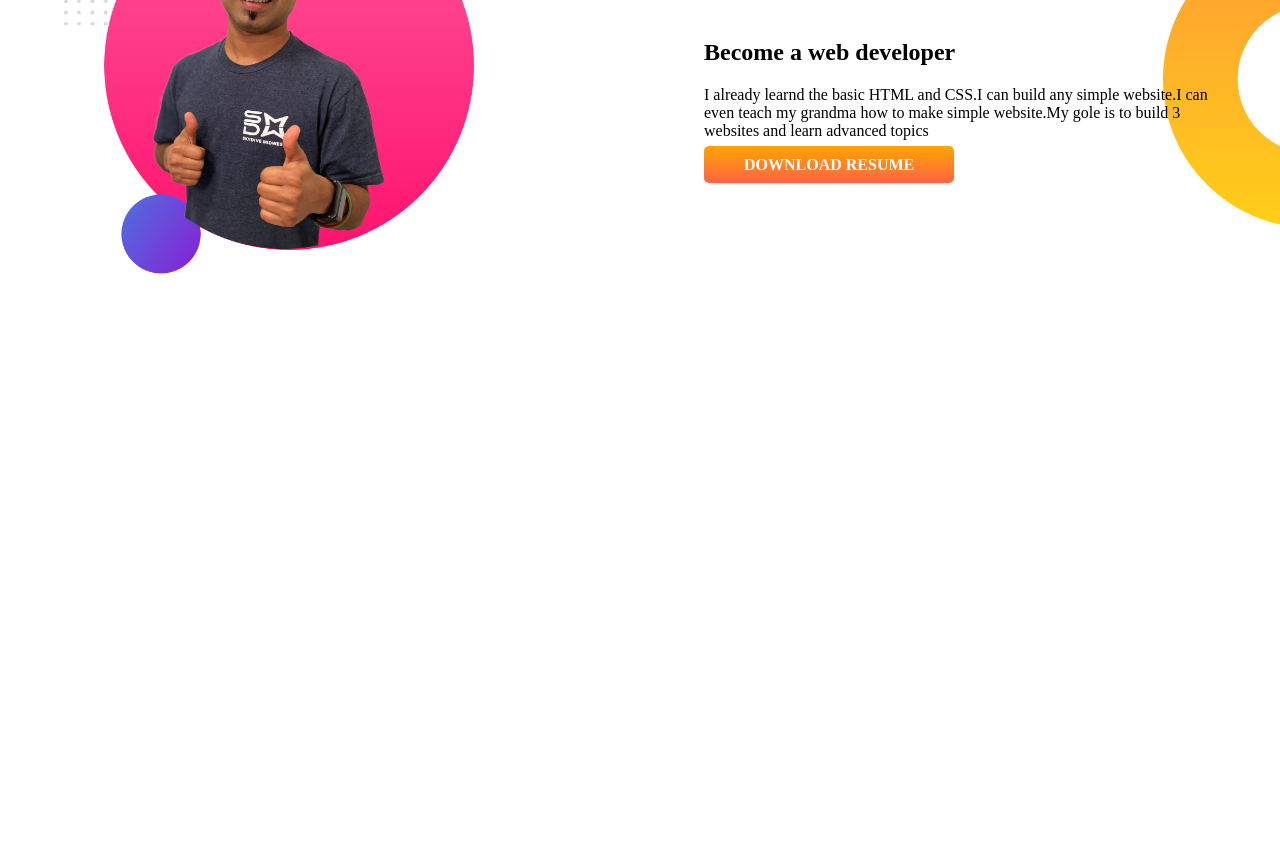
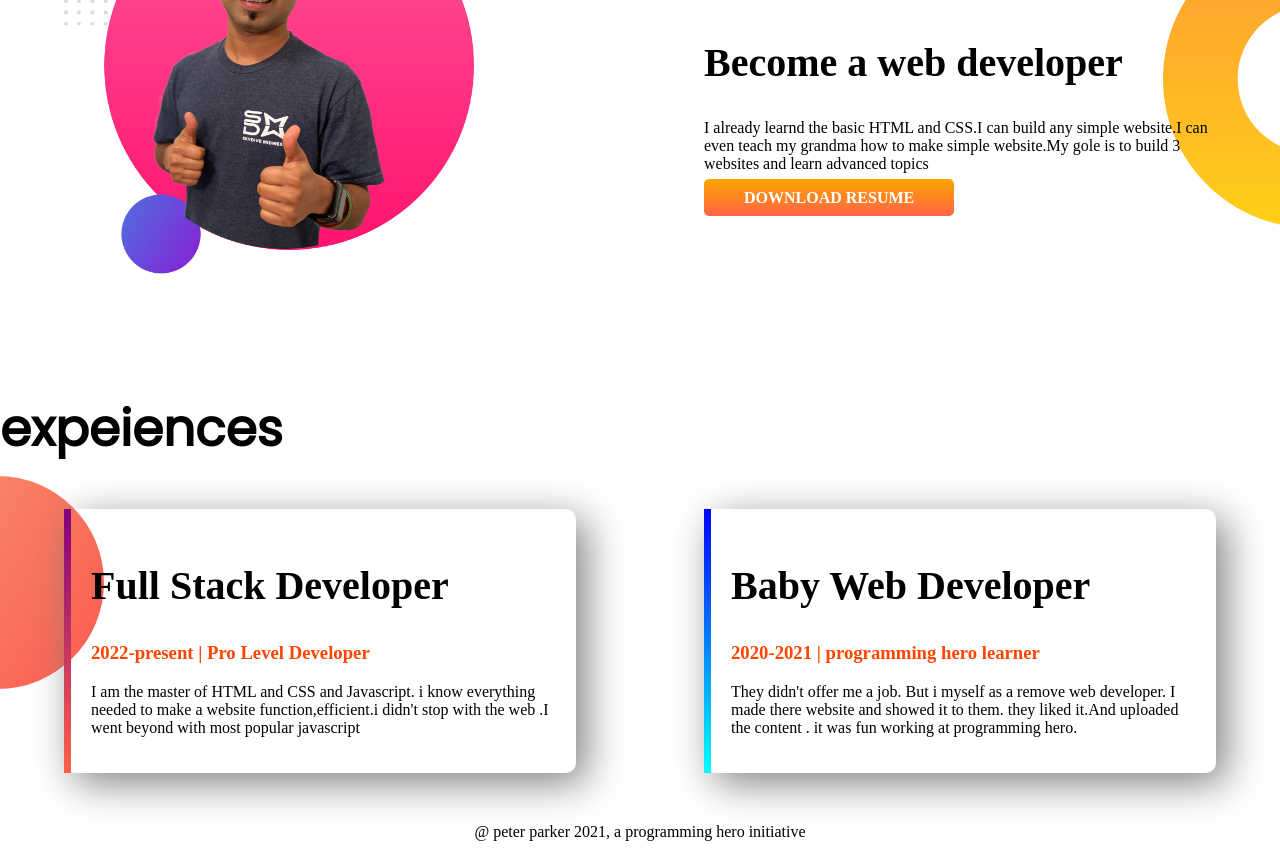
Before and after one commit to Mdsaifulislam10/developer-portfolio, a plain HTML site: page index.html in a window 1280 px wide. Shown: the part 772-1629 px from the top of the page. Before the commit the page ends 1164 px from the top, so only its background shows below. Drawn offline with Linux system fonts and the light colour scheme.

Commit message:
footer and experiece added

```diff
--- a/index.html
+++ b/index.html
@@ -11,7 +11,7 @@
 <link href="https://fonts.googleapis.com/css2?family=Poppins&display=swap" rel="stylesheet">
 </head>
 <body>
-   <section class="top-banner">
+   <section class="top-banner flexible-container">
     <div class="half-widht">
         <h1>Welcome to</h1>
         <h1> <span class="orange-color">Saiful Islam</span> world</h1>
@@ -23,7 +23,7 @@
             <img src="images/jhankar.png" alt="">
         </div>
    </section>
-   <section class="dream-big">
+   <section class="dream-big flexible-container">
        <div class="half-widht" >
            <img src="images/jhankar2.png" alt="">
        </div>
@@ -35,6 +35,24 @@
        </div>
 
    </section>
+   <section class="experience-area">
+       <h1>expeiences</h1>
+      <div class="flexible-container">
+        <div id="full-stack-experience" class="experience-item">
+            <h2>Full Stack Developer</h2>
+            <h3 class="orange-color" >2022-present | Pro Level Developer</h3>
+            <p>I am the master of HTML and CSS and Javascript. i know everything needed to make a website function,efficient.i didn't stop with the web .I went beyond with most popular javascript </p>
+        </div>
+        <div id="web-dev-experience" class="experience-item">
+            <h2>Baby Web Developer</h2>
+            <h3 class="orange-color">2020-2021 | programming hero learner</h3>
+            <p>They didn't offer me a job. But i myself as a remove web developer. I made there website and showed it to them. they liked it.And uploaded the content . it was fun working at programming hero.</p>
+        </div>
 
+      </div>
+   </section>
+    <footer>
+        <p> @ peter parker 2021, a programming hero initiative </p>
+    </footer>
 </body>
 </html>
--- a/style.css
+++ b/style.css
@@ -1,18 +1,21 @@
-
-body{
-  margin:0 ;
+body {
+  margin: 0;
 }
 h1 {
   font-family: "Poppins", sans-serif;
   font-size: 50px;
 }
+h2 {
+  font-size: 40px;
+}
 .orange-color {
   color: orangered;
 }
-section {
+.flexible-container {
   display: flex;
-  margin-bottom:50px ;
+  margin-bottom: 50px;
 }
+
 .half-widht {
   width: 50%;
   padding: 5%;
@@ -28,12 +31,38 @@ section {
   padding: 10px 40px;
   border-radius: 5px;
 }
-.top-banner{
+.top-banner {
   background-image: url(images/top-banner.png);
   background-repeat: no-repeat;
 }
-.dream-big{
-  background-image:url(images/dream-bg.png) ;
+.dream-big {
+  background-image: url(images/dream-bg.png);
   background-repeat: no-repeat;
   background-position: right;
 }
+.experience-area {
+  background-image: url(images/exp-bg.png);
+  background-repeat: no-repeat;
+  background-position: left;
+}
+.experience-item {
+  width: 40%;
+  margin-left: 5%;
+  margin-right: 5%;
+  padding: 20px;
+  border-radius: 10px;
+  box-shadow: 10px 10px 40px gray;
+}
+#web-dev-experience {
+  border-left: 7px solid;
+  border-image: linear-gradient(blue, cyan);
+  border-image-slice: 1;
+}
+#full-stack-experience{
+  border-left: 7px solid;
+  border-image: linear-gradient(purple, tomato);
+  border-image-slice: 1;
+}
+footer p{
+  text-align: center;
+}
```
Also changed, not shown: 4 other files.
